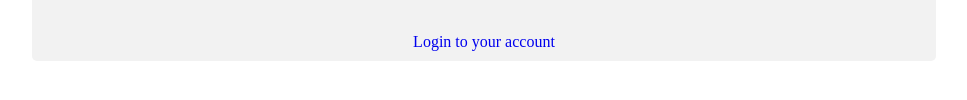
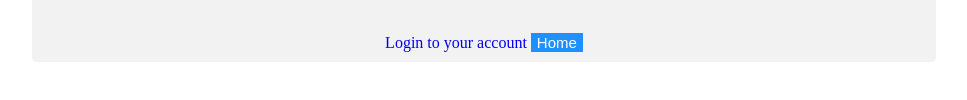
Before and after one commit to wensjuma/Politico, a plain HTML site: page UI/account/signup.html in a window 1280 px wide. Shown: the part 574-674 px from the top of the page, without its empty margins (156-1123 px from the left). Drawn offline with Linux system fonts and the light colour scheme.

Commit message:
add home button on registration page

```diff
--- a/UI/account/signup.html
+++ b/UI/account/signup.html
@@ -8,11 +8,17 @@
     <title>Register</title>
 </head>
 <style>
+    a{
+    text-decoration:none;
+    }
+    .btn{
+    background-color:dodgerblue;
+    }
 </style>
 <body>
      <div class="main">
        <center>
-        <div class="container" style="margin-top:14vh; padding:10px;">
+        <div class="container">
           <h2>Sign Up</h2>
             <form action="action_page.php">
               <div class="row">
@@ -70,6 +76,7 @@
             </form>
             <br><br>
             <a href="login.html" style="text-decoration:none">Login to your account</a>
+            <a href="../index.html"><button class="btn">Home</button></a>
           </div>
        </center>
      </div>
```
